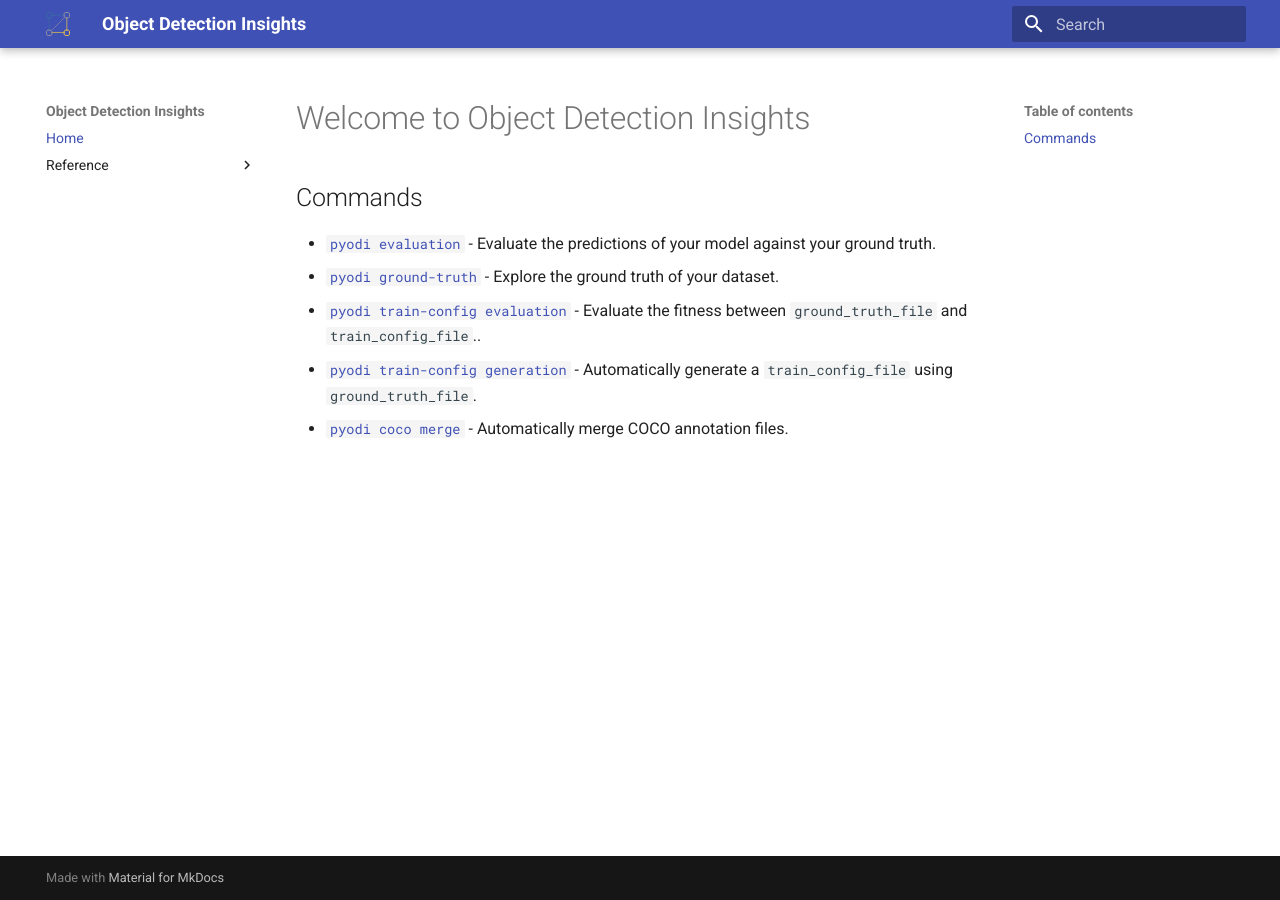
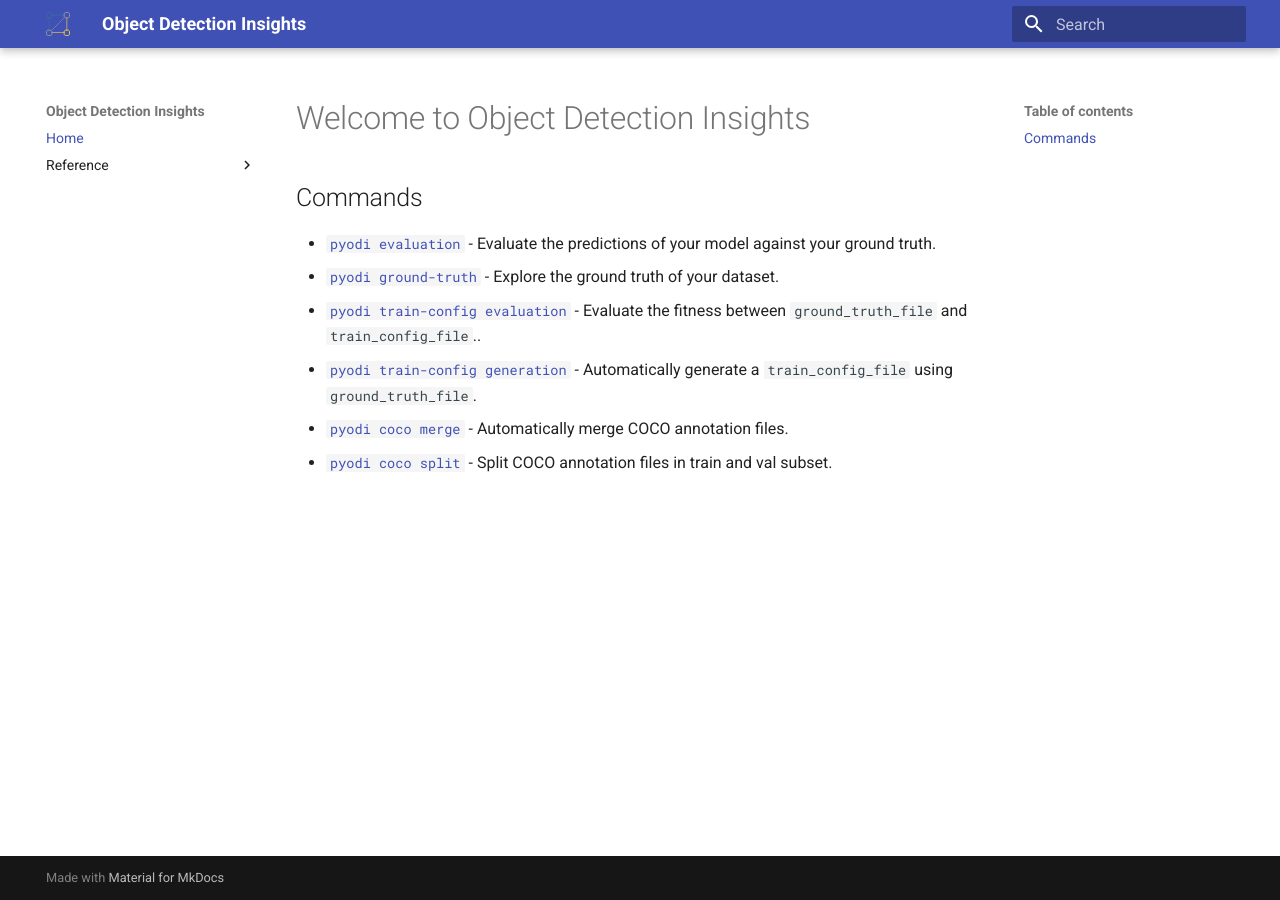
Before and after one commit to Gradiant/pyodi, an MkDocs documentation site: the page built from docs/index.md, in a window 1280 px wide. Built offline with MkDocs 1.6.1 and Material for MkDocs 9.7.7, drawn with Linux system fonts in a browser that asks for light colours.

Commit message:
Add docs links

```diff
--- a/docs/index.md
+++ b/docs/index.md
@@ -7,3 +7,4 @@
 * [`pyodi train-config evaluation`](reference/apps/train-config-evaluation.md) - Evaluate the fitness between `ground_truth_file` and `train_config_file`..
 * [`pyodi train-config generation`](reference/apps/train-config-generation.md) - Automatically generate a `train_config_file` using `ground_truth_file`.
 * [`pyodi coco merge`](reference/apps/coco-merge.md) - Automatically merge COCO annotation files.
+* [`pyodi coco split`](reference/apps/coco-split.md) - Split COCO annotation files in train and val subset.
```
Also changed, not shown: docs/reference/apps/coco-split.md (added, +1 -0 lines).
